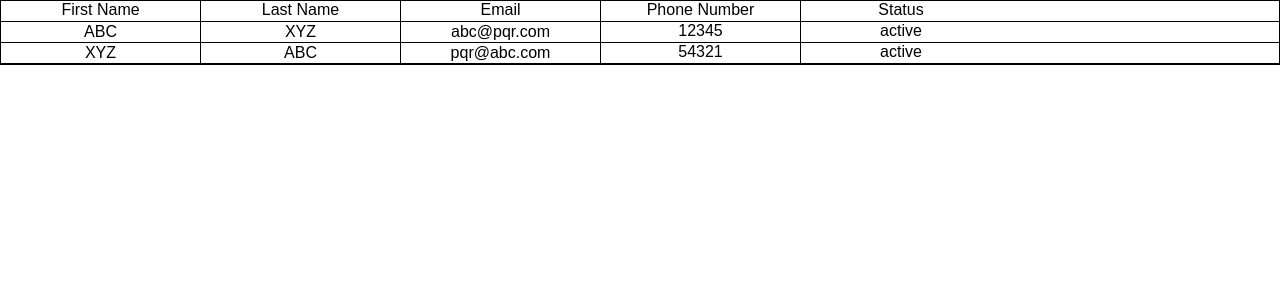
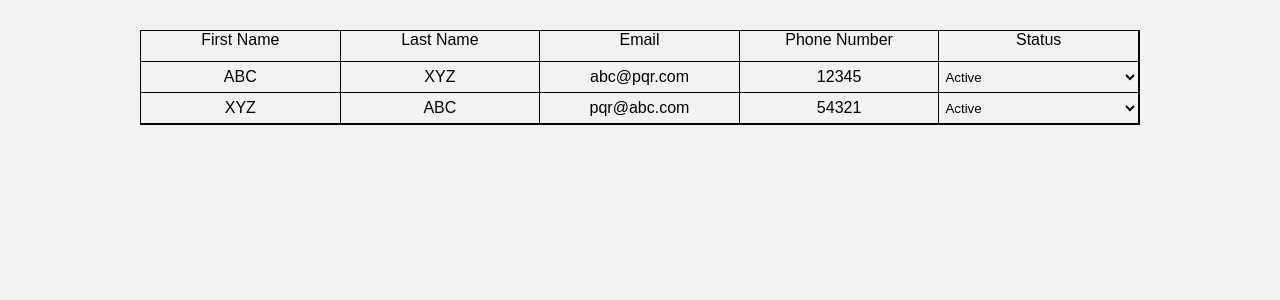
Before and after one commit to maheshrevanwar1992/custom-table, a React (Create React App) app: page / in a window 1280 px wide. Shown: the top 300 px of the page. Built offline with nearby package versions, Linux system fonts and the light colour scheme.

Commit message:
Added dropdown component

```diff
--- a/src/components/CustomTable/CustomTable.css
+++ b/src/components/CustomTable/CustomTable.css
@@ -6,6 +6,7 @@ div
 .custom-table-wrapper
 {
     border: 1.5px solid;
+    width: 1000px;
 }
 .custom-table-wrapper .row
 {
@@ -16,25 +17,31 @@ div
 .custom-table-wrapper .cell
 {
     width: 200px;
-    height: 20px;
+    height: 30px;
     display: flex;
     align-content: center;
     justify-content: center;
     border-right: 1px solid;
 }
 
-.custom-table-wrapper .cell:last-child
-{
-    border: none;
+
+.custom-table-wrapper .cell .textbox .text{
+    padding: 0 5px;
+    overflow: hidden;
+    text-overflow: ellipsis;
+    white-space: nowrap;
+    min-width: 0;
 }
 
-.custom-table-wrapper .cell .textbox .text{
-    padding: 5px;
-    overflow: hidden;
-    text-overflow: ellipsis;
-    display: flex;
-    align-items: center;
-    justify-content: center;
-    flex-grow: 1;
-    white-space: nowrap;
+.custom-table-wrapper .cell .drop-down {
+    padding: 0;
 }
+
+.custom-table-wrapper .cell .drop-down select {
+    padding: 0 2px;
+    height: 100%;
+    width: 100%;
+    border: none;
+    outline: none;
+    background-color: transparent;
+}
--- /dev/null
+++ b/src/components/Dropdown/Dropdown.css
@@ -0,0 +1,4 @@
+.drop-down {
+    display: flex;
+    padding: 0 2px;
+}
--- /dev/null
+++ b/src/components/Dropdown/Dropdown.jsx
@@ -0,0 +1,21 @@
+import React from 'react';
+import './Dropdown.css';
+
+export default class Dropdown extends React.PureComponent {
+
+
+    render() {
+        const { values, value, onChange } = this.props;
+        return (
+            <div className='drop-down'>
+                <select value={value} onChange={onChange}>
+                    {
+                        values.map((option) => {
+                            return <option value={option.id}>{option.label}</option>
+                        })
+                    }
+                </select>
+            </div>
+        )
+    }
+}
--- /dev/null
+++ b/src/components/Examples/ContactList/ConstactList.constants.js
@@ -0,0 +1,4 @@
+export const STATUS = {
+    ACTIVE: 'Active',
+    INACTIVE: 'Inactive'
+}
--- a/src/components/Examples/ContactList/ContactList.css
+++ b/src/components/Examples/ContactList/ContactList.css
@@ -1,5 +1,19 @@
+html, body{
+    width: 100%;
+    height: 100%;
+    background-color: #f2f2f2;
+}
+
+.contact-list
+{
+    display: flex;
+    justify-content: center;
+    padding-top: 30px;
+}
+
 .contact-list .textbox
 {
     display: flex;
     justify-content: center;
+    align-items: center;
 }
--- a/src/components/Examples/ContactList/ContactList.jsx
+++ b/src/components/Examples/ContactList/ContactList.jsx
@@ -2,7 +2,9 @@ import React from 'react';
 import CustomTable from '../../CustomTable/index.js';
 import ContactListData from '../../../data/ContactList.json';
 import TextBox from '../../TextBox/TextBox.jsx';
+import Dropdown from '../../Dropdown/Dropdown.jsx';
 import { _ } from '../../../common/index.js';
+import { STATUS } from './ConstactList.constants.js';
 import './ContactList.css';
 
 
@@ -15,18 +17,25 @@ export default class ContactList extends React.PureComponent {
 		}
 	}
 
-    handleFirstNameChange(id, value) {
+	updateValue = (fieldName, id, value) => {
 		this.setState((prevState) => ({
 			ContactListData: this.state.ContactListData.map(contact => {
 				if (contact.id === id) {
 					return {
 						...contact,
-                        firstName: value
+						[fieldName]: value
 					};
 				}
 				return contact;
 			})
 		}));
+	}
+
+	getStatus = () => {
+		return Object.keys(STATUS).map((key) => ({
+			id: STATUS[key],
+			label: STATUS[key]
+		}))
 	}
 
 	render() {
@@ -46,12 +55,24 @@ export default class ContactList extends React.PureComponent {
 							<CustomTable.Row key={contact.id}>
 								<CustomTable.Cell>
 									<TextBox value={contact.firstName}
-                                        onChange={(value) => this.handleFirstNameChange(contact.id, value)} />
+										onChange={(value) => this.updateValue('firstName', contact.id, value)} />
 								</CustomTable.Cell>
-                                <CustomTable.Cell><TextBox value={contact.lastName} /></CustomTable.Cell>
-                                <CustomTable.Cell><TextBox value={contact.email} /></CustomTable.Cell>
-                                <CustomTable.Cell>{contact.phoneNumber}</CustomTable.Cell>
-                                <CustomTable.Cell>{contact.status}</CustomTable.Cell>
+								<CustomTable.Cell>
+									<TextBox value={contact.lastName}
+										onChange={(value) => this.updateValue('lastName', contact.id, value)} />
+								</CustomTable.Cell>
+								<CustomTable.Cell>
+									<TextBox value={contact.email}
+										onChange={(value) => this.updateValue('email', contact.id, value)} />
+								</CustomTable.Cell>
+								<CustomTable.Cell>
+									<TextBox value={contact.phoneNumber}
+										onChange={(value) => this.updateValue('phoneNumber', contact.id, value)} />
+								</CustomTable.Cell>
+								<CustomTable.Cell>
+									<Dropdown value={contact.value} values={this.getStatus()}
+										onChange={(value) => this.updateValue('status', contact.id, value)} />
+								</CustomTable.Cell>
 							</CustomTable.Row>
 						))
 					}
--- a/src/components/TextBox/TextBox.css
+++ b/src/components/TextBox/TextBox.css
@@ -6,6 +6,7 @@
 .textbox input
 {
     width: 100%;
+    background-color: transparent;
 }
 
 .textbox .input-field {
```
Lines whose indentation alone changed are shown as unchanged.
